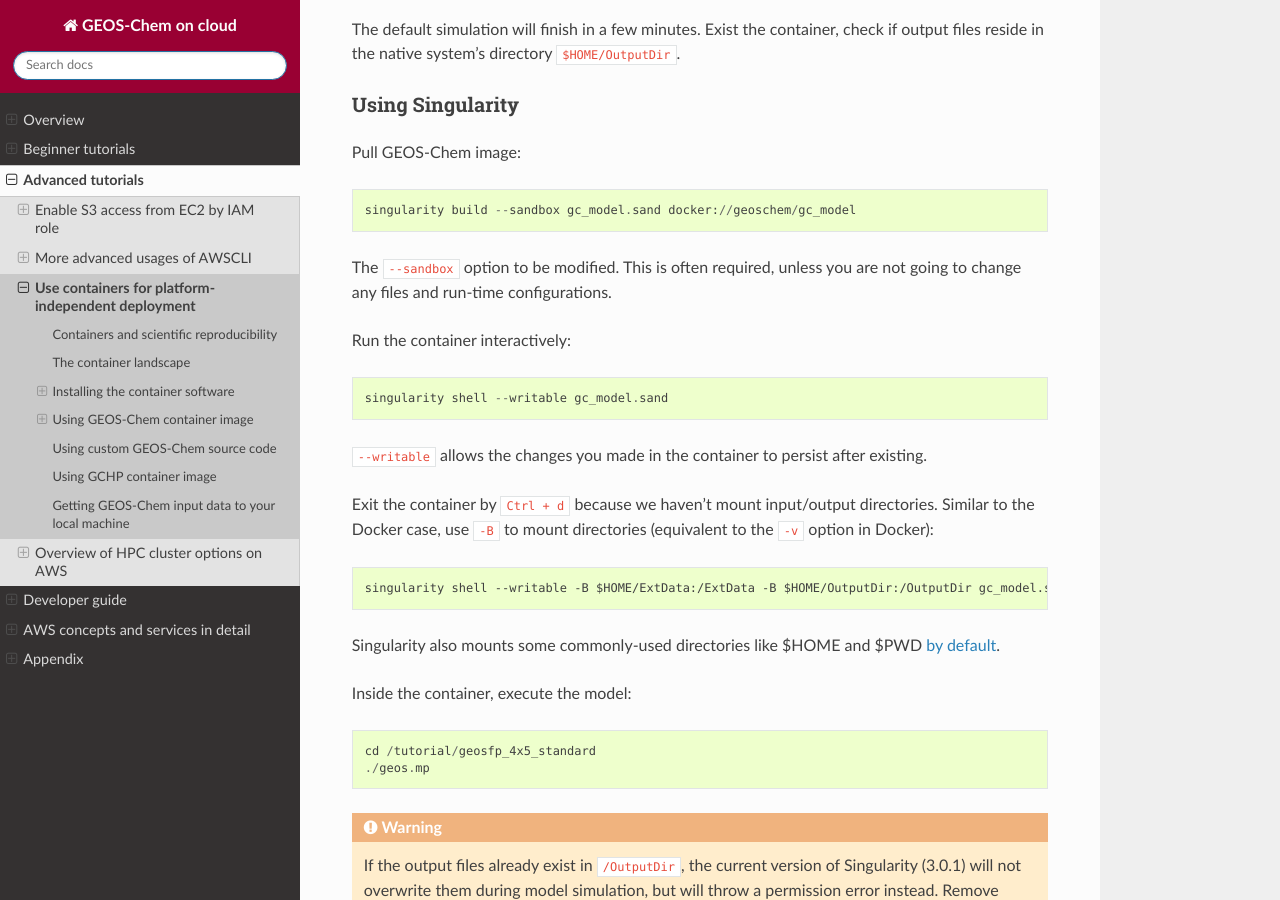
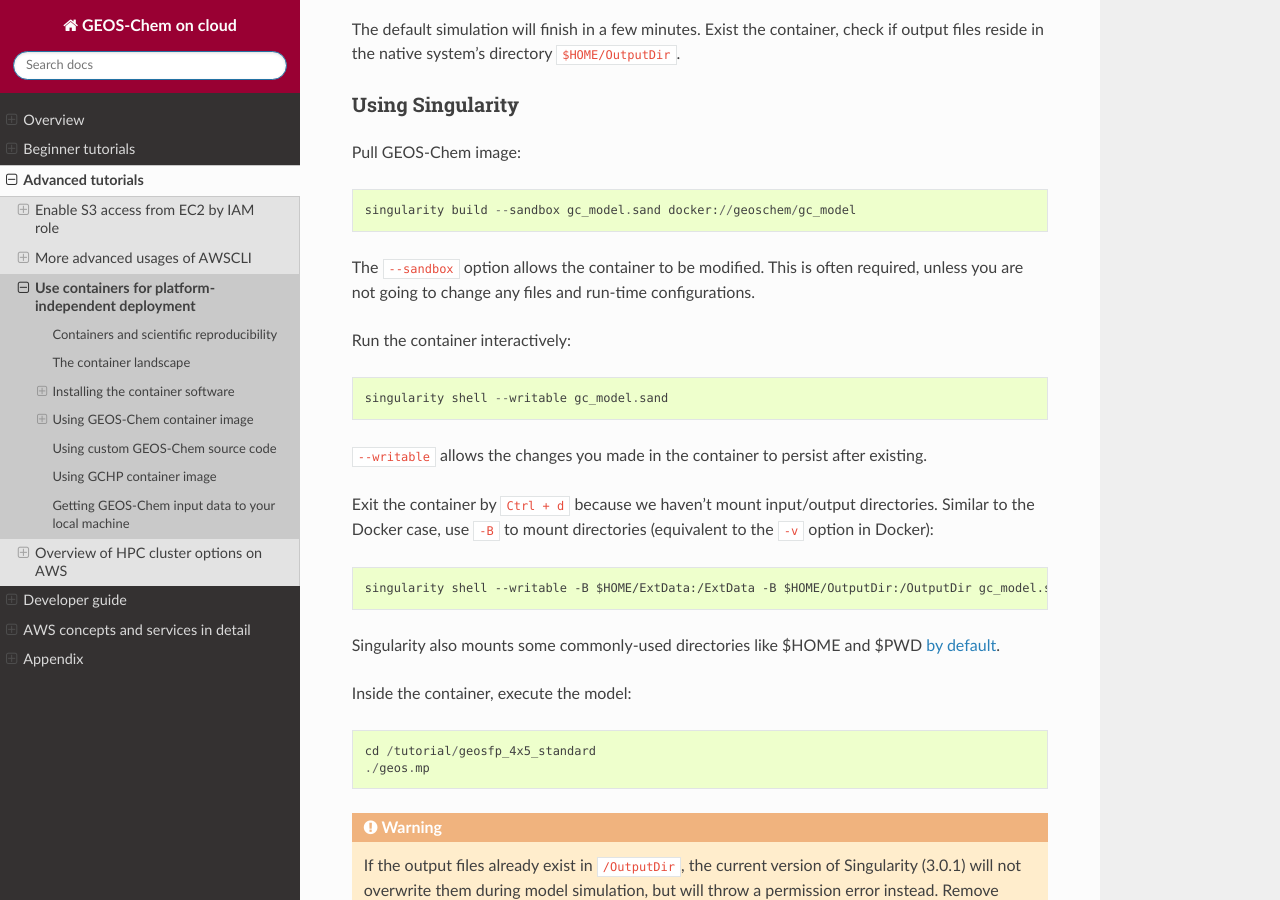
Before and after one commit to geoschem/geos-chem-cloud, a Sphinx documentation site: the page built from doc/source/chapter03_advanced-tutorial/container.rst, in a window 1280 px wide and 900 px high, scrolled down 3743 px. Built offline with Sphinx 7.4.7 and the Read the Docs theme 2.0.0, drawn with Linux system fonts in a browser that asks for light colours.

Commit message:
Fix typo

```diff
--- a/doc/source/chapter03_advanced-tutorial/container.rst
+++ b/doc/source/chapter03_advanced-tutorial/container.rst
@@ -112,7 +112,7 @@
 
   singularity build --sandbox gc_model.sand docker://geoschem/gc_model
 
-The ``--sandbox`` option to be modified. This is often required, unless you are not going to change any files and run-time configurations.
+The ``--sandbox`` option allows the container to be modified. This is often required, unless you are not going to change any files and run-time configurations.
 
 Run the container interactively::
 
```
